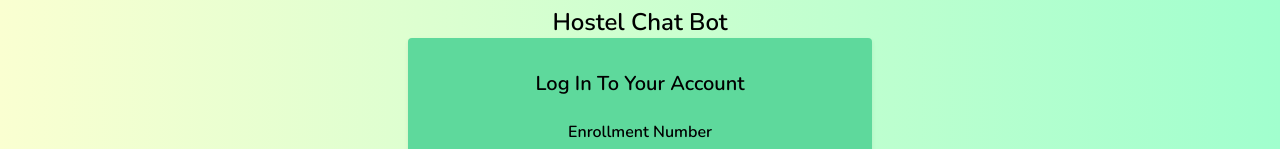
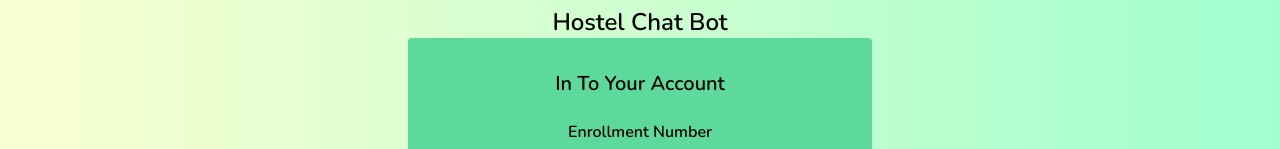
Before and after one commit to siri0806/Chatbot, a React (Create React App) app: page /login in a window 1280 px wide. Shown: the part 320-469 px from the top of the page. Built offline with nearby package versions, Linux system fonts and the light colour scheme; a web font is replaced by a local one.

Commit message:
change made

```diff
--- a/src/components/Login.jsx
+++ b/src/components/Login.jsx
@@ -18,7 +18,7 @@
           <h1>Hostel Chat Bot</h1>
         </div>
         <div className="signin">
-          <h2>Log In To Your Account</h2>
+          <h2> In To Your Account</h2>
 
           <form onSubmit={handleSubmit}>
             <div className="form-group">
```
